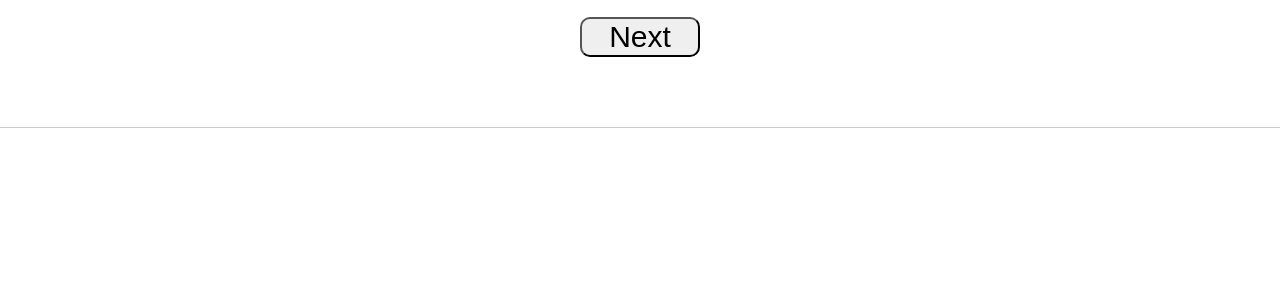
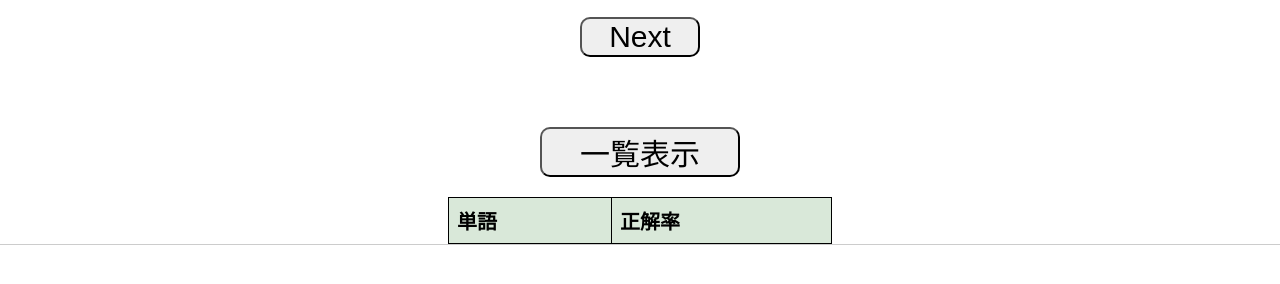
Before and after one commit to makitonishizawa/memo-pad, a plain HTML site: page index.html in a window 1280 px wide. Shown: the part 488-772 px from the top of the page. Drawn offline with Linux system fonts and the light colour scheme.

Commit message:
正解率一覧表示機能追加

```diff
--- a/css/style.css
+++ b/css/style.css
@@ -87,7 +87,7 @@ li:hover{
     justify-content: center;
 }
 
-  #sentaku1 {
+#sentaku1 {
     margin-left: 10px;
     margin-right: 10px;
     font-size: 30px;
@@ -168,3 +168,40 @@ li:hover{
     margin-top: 20px;
     color: blue;
 }
+
+#ichiran_total {
+    display:flex;
+    justify-content: center;
+
+}
+#ichiran_title {
+    margin-left: 10px;
+    margin-right: 10px;
+    font-size: 30px;
+    width: 200px;
+    border-radius: 10px;
+    height: 50px;
+    margin-bottom: 20px;
+}
+#ichiran_ichi {
+    display: flex;
+    justify-content: center;
+}
+
+/* テーブル全体のスタイル設定 */
+#ichiran {
+    width: 30%; /* テーブルの幅を100%に設定 */
+    border-collapse: collapse; /* 罫線を隣接させる */
+    font-size: 20px;
+}
+/* テーブルのヘッダーとセルのスタイル */
+#ichiran th, #ichiran td {
+    border: 1px solid black; /* 黒い罫線 */
+    padding: 8px; /* 内側の余白 */
+    text-align: left; /* テキストを左寄せ */
+}
+/* テーブルのヘッダーの背景色とフォントスタイル */
+#ichiran thead th {
+    background-color: #d9e8d9; /* 背景色をグレーに */
+    font-weight: bold; /* フォントを太字に */
+}
--- a/index.html
+++ b/index.html
@@ -50,6 +50,22 @@
             <h1 id="seikairitsu"></h1>
         </div>
 
+        <div id="ichiran_total">
+            <button id="ichiran_title">一覧表示</button>
+        </div>
+        <div id="ichiran_ichi">
+            <table id="ichiran">
+                <thead>
+                    <tr>
+                        <th>単語</th>
+                        <th>正解率</th>
+                    </tr>
+                </thead>
+                <tbody>
+                    <!-- ここにJavaScriptでデータを動的に挿入します -->
+                </tbody>
+            </table>
+        </div>
     </main>
 
     <script>
@@ -445,6 +461,40 @@
             });
 
         });
+
+        // 一覧表示
+            $("#ichiran_title").on("click", function() {
+                // 既存の表示内容をクリア
+                const tbody = document.querySelector('#ichiran tbody');
+                tbody.innerHTML = ''; // 既存の内容を消去
+
+                // データを格納する配列を初期化
+                let items = [];
+
+                // ローカルストレージの全キーを繰り返し処理
+                for (let i = 0; i < localStorage.length; i++) {
+                    const key = localStorage.key(i);
+                    const value = JSON.parse(localStorage.getItem(key));
+
+                    // キーと値を含むオブジェクトを配列に追加
+                    items.push({ key: key, data: value });
+                }
+
+                // 特定のデータプロパティ（ここでは4番目の要素、インデックスは3）に基づいて配列をソート
+                items.sort((a, b) => parseFloat(a.data[3]) - parseFloat(b.data[3]));
+
+                // ソートされた結果をHTMLに出力
+                items.forEach(item => {
+                    let scaledValue = parseFloat(item.data[3]) * 100; // データ値を100倍
+                    let roundedValue = Math.round(scaledValue); // 四捨五入して整数に
+                    const row = document.createElement('tr'); // 新しい行を作成
+                    row.innerHTML = `<td>${item.key}</td><td>${roundedValue}%</td>`; // 行にデータを追加
+                    tbody.appendChild(row); // 行をtbodyに追加
+                });
+            });
+
+
+
         //ロード時に表示
         //※こんなこともできる例
     </script>
```
